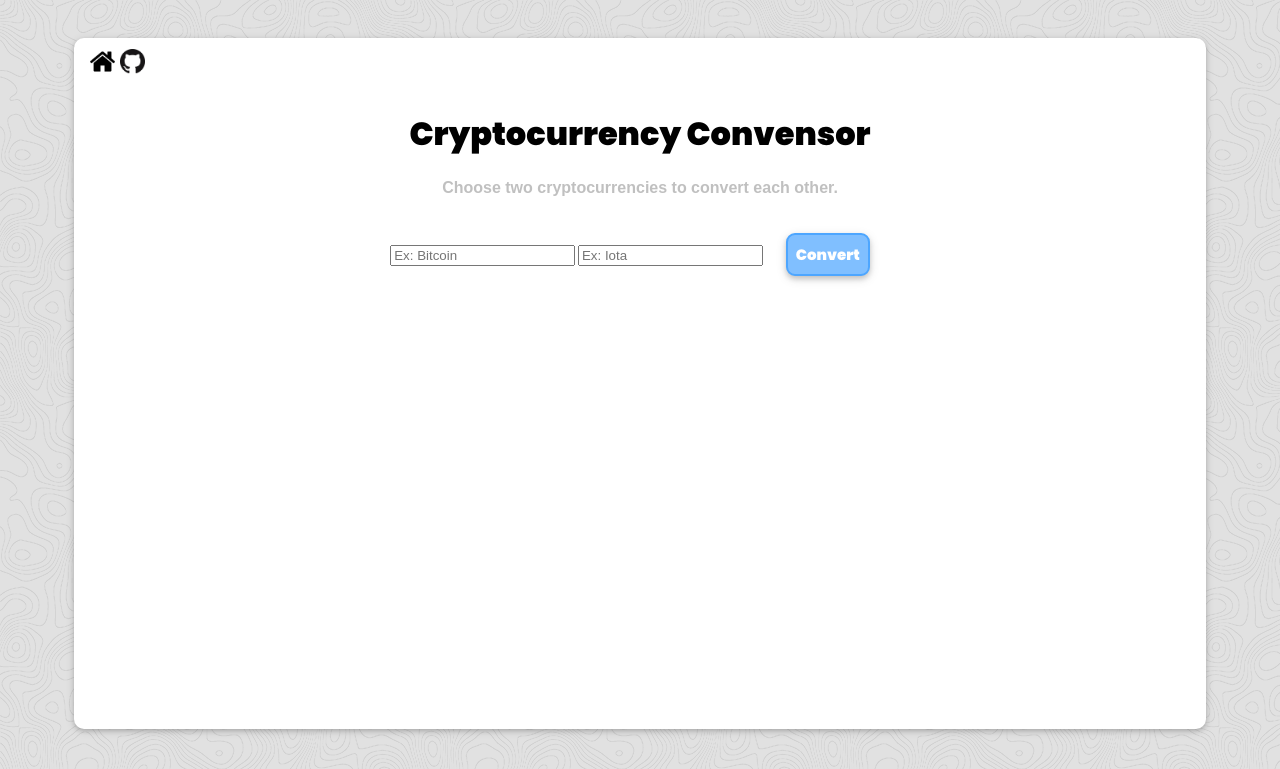
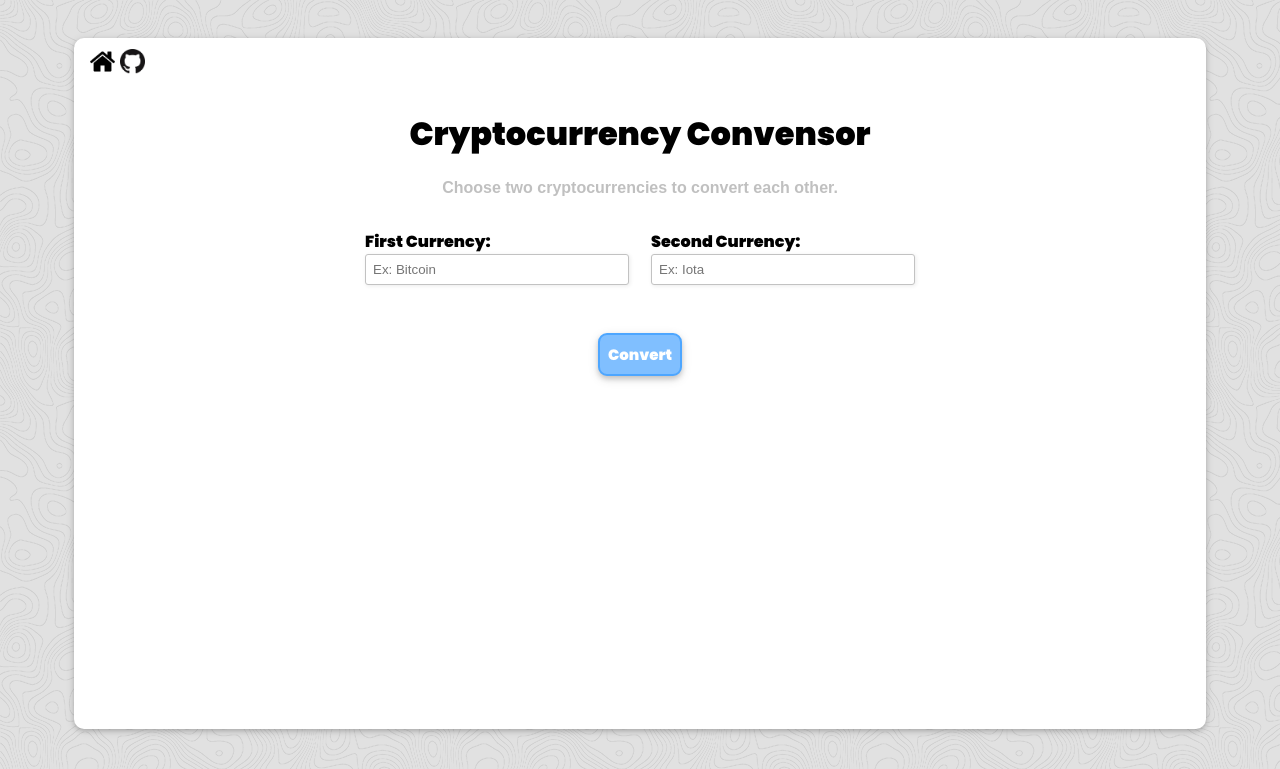
Before and after one commit to JoaoV111/API-Distances-Google, a Flask app: page /crypto-currency/ in a window 1280 px wide. Shown: the top 769 px of the page. Run offline with Flask 2, Linux system fonts and the light colour scheme.

Commit message:
Add files via upload

```diff
--- a/templates/currency.html
+++ b/templates/currency.html
@@ -11,11 +11,20 @@
   <p class="p3">
     Choose two cryptocurrencies to convert each other.
   </p>
-  <div class="i_text center" style="max-width: 50%;">
+  <div class="center" style="max-width: 50%;">
     <form autocomplete="off" action="/crypto-currency/" method="POST">
-      <input id="f_name_input" type="text" name="f_name" placeholder="Ex: Bitcoin">
-      <input id="s_name_input" type="text" name="s_name" placeholder="Ex: Iota">
-      <input type="submit" value="Convert" class="button1"><br><br>
+	  <div class="autocomplete" style="width: 48%;float: left">
+	    <p style="text-align: left;margin-left: 0px;margin-bottom: 0px">First Currency:</p>
+        <input id="f_name_input" class="i_text" type="text" name="f_name" placeholder="Ex: Bitcoin"
+		style="width: 100%">
+	  </div>
+	  <div class="autocomplete"  style="width: 48%;float: right">
+	    <p style="text-align: left;margin-left: 0px;margin-bottom: 0px">Second Currency:</p>
+        <input id="s_name_input" class="i_text" type="text" name="s_name" placeholder="Ex: Iota"
+		style="width: 100%">
+	  </div>
+	  <br><br><br><br>
+        <input type="submit" value="Convert" class="button1"><br><br>
     </form>
   </div>
   <p>{{ req_json[0]['id'] }}</p>
--- a/templates/musiclyrics.html
+++ b/templates/musiclyrics.html
@@ -15,9 +15,9 @@
   </p>
   <div style="max-width: 50%;" class="center">
     <form action="/music-lyrics/" method="POST">
-      <p style="text-align: left;margin-left: 95px;">Artist:</p>
+      <p style="text-align: left;margin-left: 95px;margin-bottom: 0px">Artist:</p>
       <input type="text" class="i_text" name="artist" id="artist" size="45" placeholder="Ex: Slipknot"><br>
-      <p style="text-align: left;margin-left: 95px;">Title:</p>
+      <p style="text-align: left;margin-left: 95px;margin-bottom: 0px">Title:</p>
       <input type="text" class="i_text" name="title" id="title" size="45"  placeholder="Ex: Before I Forget"><br><br>
       <input type="submit" value="Search Music" class="button1"><br><br>
     </form>
```
